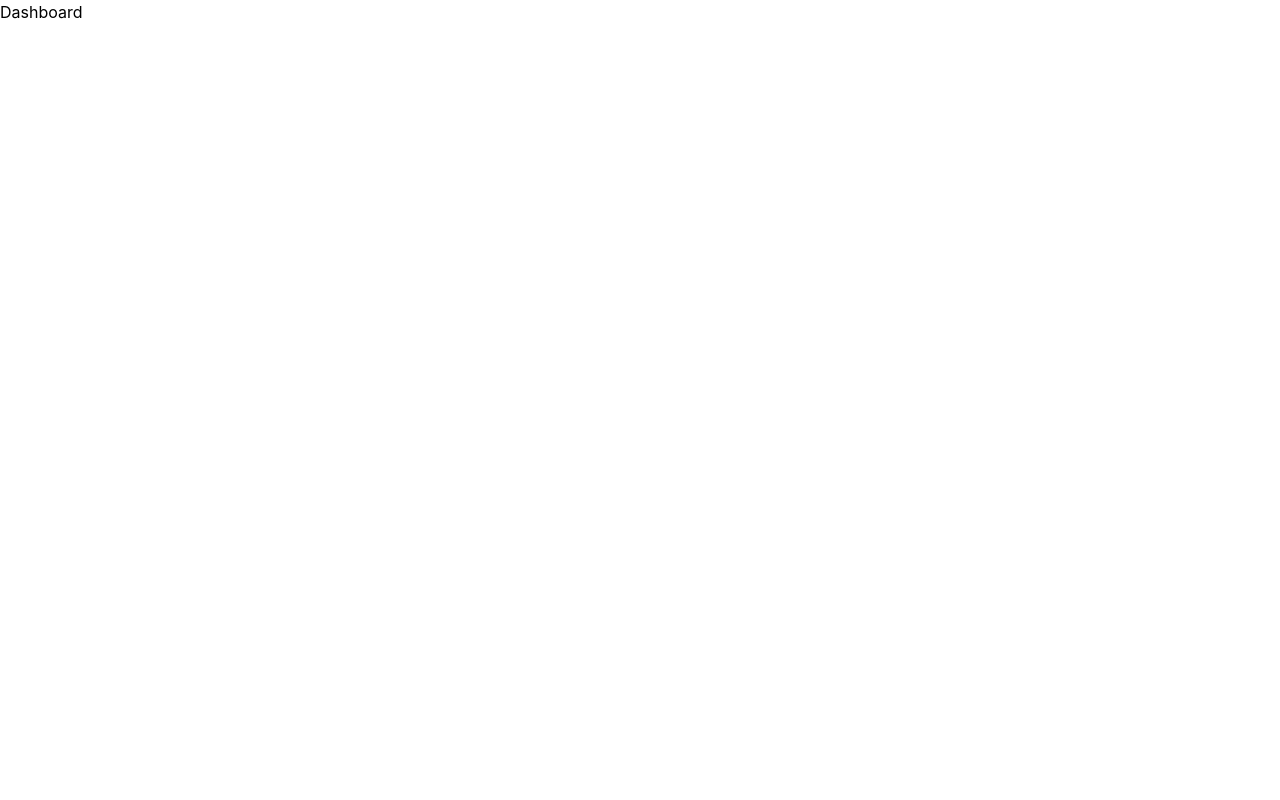
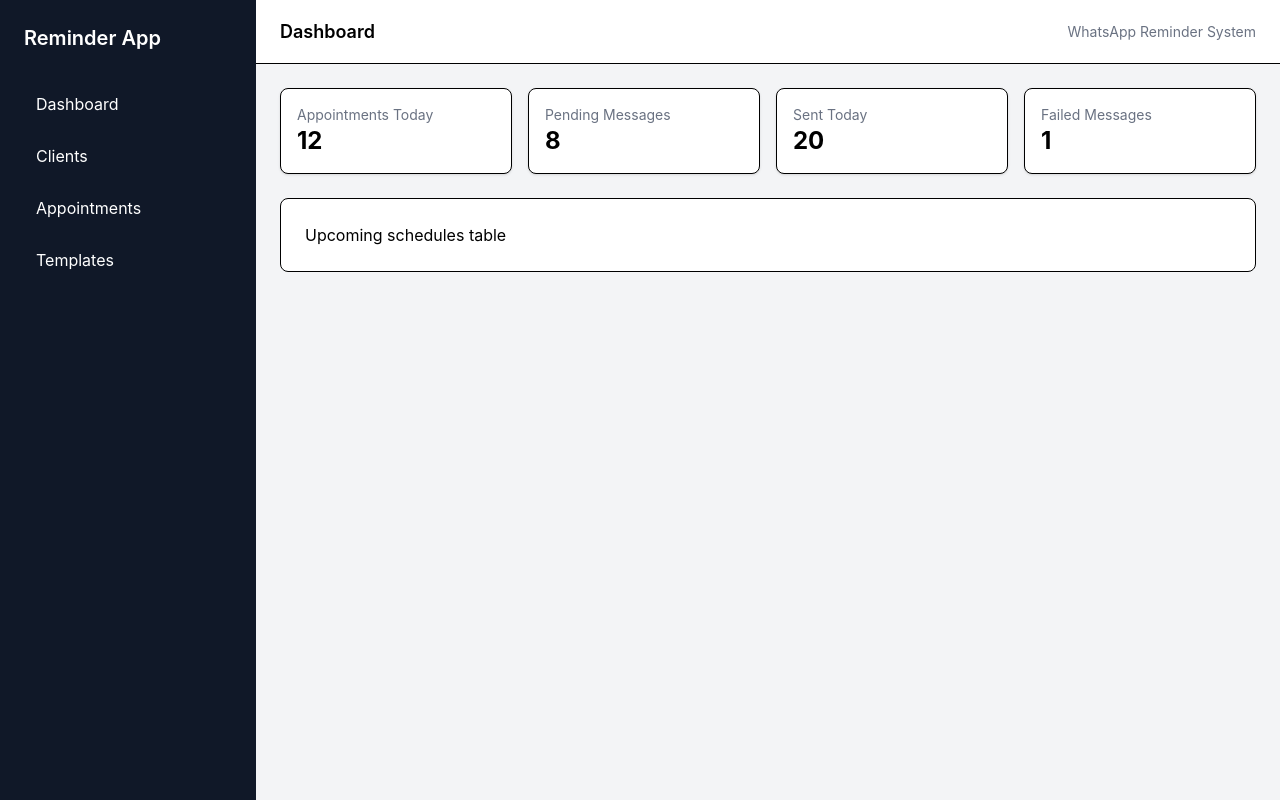
Before and after one commit to JoaquinDicio/wpp-auto, a React (Vite) app in the folder frontend/: page / in a window 1280 px wide. Built offline with nearby package versions, Linux system fonts and the light colour scheme.

Commit message:
frontend: dashboard view

```diff
--- /dev/null
+++ b/frontend/src/components/Header.tsx
@@ -0,0 +1,15 @@
+export default function Header() {
+    return (
+        <header className="h-16 bg-white border-b flex items-center justify-between px-6">
+
+            <h1 className="font-semibold text-lg">
+                Dashboard
+            </h1>
+
+            <div className="text-sm text-gray-500">
+                WhatsApp Reminder System
+            </div>
+
+        </header>
+    )
+}
--- /dev/null
+++ b/frontend/src/components/Sidebar.tsx
@@ -0,0 +1,25 @@
+export default function Sidebar() {
+    return (
+        <aside className="w-64 bg-gray-900 text-white p-6">
+            <h1 className="text-xl font-semibold mb-8">Reminder App</h1>
+
+            <nav className="flex flex-col gap-3">
+                <a className="px-3 py-2 rounded hover:bg-gray-800 cursor-pointer">
+                    Dashboard
+                </a>
+
+                <a className="px-3 py-2 rounded hover:bg-gray-800 cursor-pointer">
+                    Clients
+                </a>
+
+                <a className="px-3 py-2 rounded hover:bg-gray-800 cursor-pointer">
+                    Appointments
+                </a>
+
+                <a className="px-3 py-2 rounded hover:bg-gray-800 cursor-pointer">
+                    Templates
+                </a>
+            </nav>
+        </aside>
+    )
+}
--- /dev/null
+++ b/frontend/src/components/StatCard.tsx
@@ -0,0 +1,20 @@
+type Props = {
+    title: string
+    value: number | string
+}
+
+export default function StatCard({ title, value }: Props) {
+    return (
+        <div className="bg-white p-4 rounded-lg shadow-sm border">
+
+            <p className="text-sm text-gray-500">
+                {title}
+            </p>
+
+            <p className="text-2xl font-bold">
+                {value}
+            </p>
+
+        </div>
+    )
+}
--- a/frontend/src/index.css
+++ b/frontend/src/index.css
@@ -3,6 +3,4 @@
 * {
   box-sizing: border-box;
   scroll-behavior: smooth;
-  padding: 0;
-  margin: 0;
 }
--- /dev/null
+++ b/frontend/src/layout/DashboardLayout.tsx
@@ -0,0 +1,26 @@
+import type { ReactNode } from "react"
+import Sidebar from "../components/Sidebar"
+import Header from "../components/Header"
+
+type Props = {
+    children: ReactNode
+}
+
+export default function DashboardLayout({ children }: Props) {
+    return (
+        <div className="flex h-screen bg-gray-100">
+
+            <Sidebar />
+
+            <div className="flex flex-col flex-1">
+
+                <Header />
+
+                <main className="p-6 overflow-y-auto">
+                    {children}
+                </main>
+
+            </div>
+        </div>
+    )
+}
--- a/frontend/src/pages/Dashboard.tsx
+++ b/frontend/src/pages/Dashboard.tsx
@@ -1,3 +1,23 @@
-export default function Dashboard () {
-    return  <section><h1>Dashboard</h1></section>
+import DashboardLayout from "../layout/DashboardLayout"
+import StatCard from "../components/StatCard"
+
+export default function Dashboard() {
+    return (
+        <DashboardLayout>
+
+            <div className="grid grid-cols-4 gap-4 mb-6">
+
+                <StatCard title="Appointments Today" value={12} />
+                <StatCard title="Pending Messages" value={8} />
+                <StatCard title="Sent Today" value={20} />
+                <StatCard title="Failed Messages" value={1} />
+
+            </div>
+
+            <div className="bg-white p-6 rounded-lg border">
+                Upcoming schedules table
+            </div>
+
+        </DashboardLayout>
+    )
 }
```
